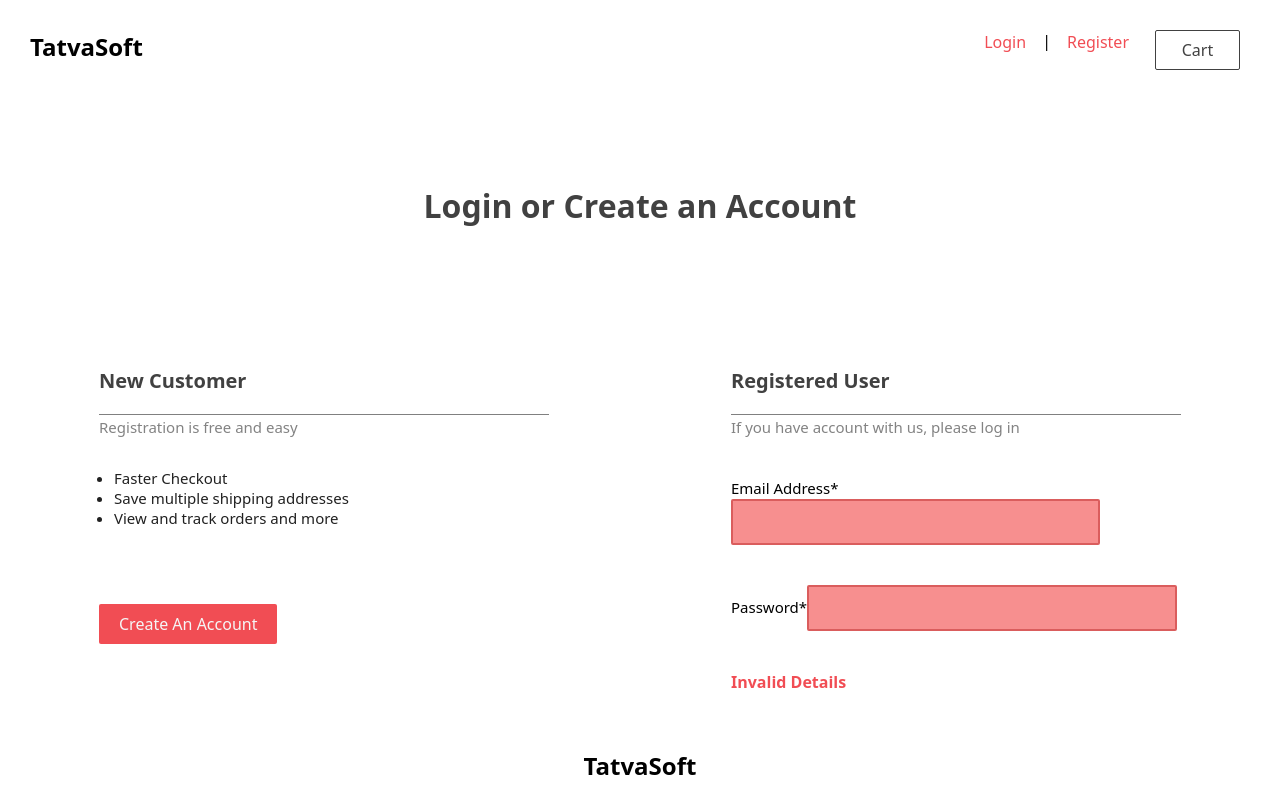
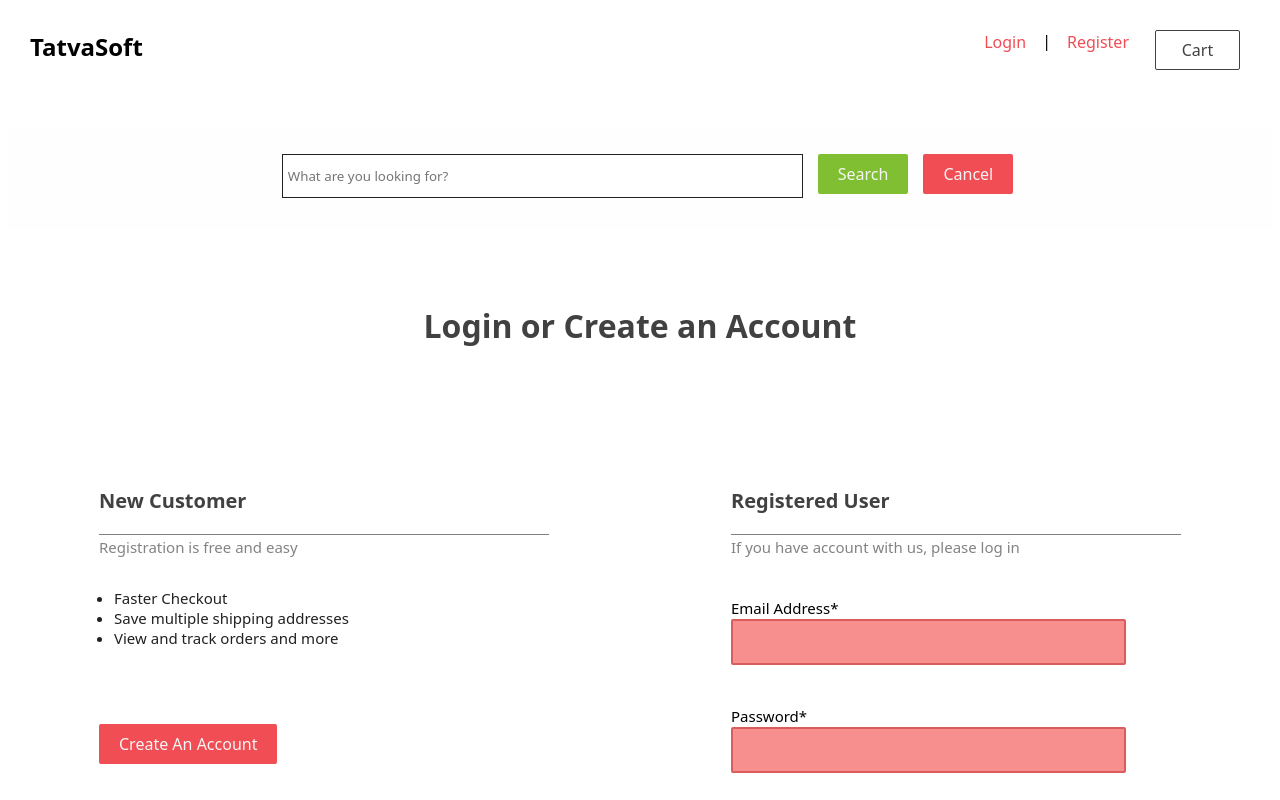
Before and after one commit to ramanujdevanshee22/E-book-Selling, a React (Create React App) app: page /Login in a window 1280 px wide. Shown: the top 800 px of the page. Built offline with nearby package versions, Linux system fonts and the light colour scheme.

Commit message:
Api integration for login and global search book

```diff
--- a/src/Components/CSS/searchSection.css
+++ b/src/Components/CSS/searchSection.css
@@ -1,9 +1,74 @@
 /* Search Section CSS */
+.textBox1 {
+  width: 40vw;
+  height: 40px;
+  border: 1px solid rgb(33, 33, 33);
+  color: rgb(33, 33, 33);
+  border-radius: none;
+  transition: all 0.2s ease-in-out;
+  padding-left: 5px;
+}
+.textBox1:hover {
+  cursor: pointer;
+  background-color: rgb(255, 253, 253);
+  transition: all 0.2s ease-in-out;
+}
+.textBox1:active {
+  transition: all 0.2s ease-in-out;
+  transform: scale(0.95);
+}
+.textBox1:focus {
+  border: 2px solid black;
+}
+
 .search-section {
   margin: 20px 0px 50px 0px;
   display: flex;
   justify-content: center;
+  background-color: rgb(255, 254, 254);
+  padding: 20px 0px 20px 0px;
+  height: 60px;
 }
 .search-section > * {
   margin: 5px 0px 5px 15px;
 }
+
+.search-main-div {
+  width: 42vw;
+  max-height: 150px;
+  overflow-y: scroll;
+
+  /* background-color: aquamarine; */
+  /* border: 2px solid black; */
+}
+*::-webkit-scrollbar,
+*::-webkit-scrollbar-thumb {
+  width: 26px;
+  border-radius: 13px;
+  background-clip: padding-box;
+  border: 10px solid transparent;
+}
+
+*::-webkit-scrollbar-thumb {
+  box-shadow: inset 0 0 0 10px;
+}
+
+.search-single-item {
+  /* border: 3px solid black; */
+  margin: 2px 0px 4px 0px;
+  background-color: rgb(223, 245, 194);
+  padding: 0px 2px 0px 2px;
+  display: flex;
+  flex-direction: row;
+}
+
+.item-name-desc {
+  /* border: 2px solid goldenrod; */
+  margin-left: 3px;
+  width: 30vw;
+}
+
+.item-price-cart {
+  /* border: 2px solid maroon; */
+  margin: 0px 0px 0px 43px;
+}
--- a/src/Components/PAGES/Login.js
+++ b/src/Components/PAGES/Login.js
@@ -2,7 +2,9 @@ import React, { useState, useEffect } from "react";
 import "../CSS/login.css";
 import "../UI/CSS/textBox.css";
 import RedButton from "../UI/RedButton";
-import { useNavigate } from "react-router-dom";
+import { redirect, useNavigate } from "react-router-dom";
+import axios from "axios";
+import { toast } from "react-toastify";
 const Login = (props) => {
   const navigate = useNavigate();
 
@@ -49,6 +51,32 @@ const Login = (props) => {
   const submitForm = (e) => {
     navigate("/");
   };
+  const checkForm = (e) => {
+    e.preventDefault();
+    let fetch_user = {
+      email: email,
+      password: password,
+    };
+    axios
+      .post(
+        "https://book-e-sell-node-api.vercel.app/api/user/login",
+        fetch_user
+      )
+      .then((result) => {
+        console.log(result);
+        if (result.data.code === 200) {
+          toast.success("You are logged in!!!");
+          navigate("/product-page");
+        }
+      })
+      .catch((err) => {
+        console.log(err);
+        if (err.response.data.code === 401) {
+          toast.error(err.response.data.error);
+          navigate("/Login");
+        }
+      });
+  };
   return (
     <>
       <div className="login-login-heading">
@@ -84,6 +112,7 @@ const Login = (props) => {
                 type="text"
                 className={emailVal ? "textBox" : "textBox red-textBox"}
                 id="email"
+                name="email"
               ></input>
             </div>
             <div className="login-sub-holder">
@@ -95,11 +124,12 @@ const Login = (props) => {
                 type="password"
                 className={pwVal ? "textBox" : "textBox red-textBox"}
                 id="password"
+                name="password"
               ></input>
             </div>
             <div className="login-sub-holder">
               {formVal ? (
-                <RedButton buttonText="Login" />
+                <RedButton buttonText="Login" onSubmit={checkForm} />
               ) : (
                 <h4 style={{ color: "#f14d54" }}>Invalid Details</h4>
               )}
--- a/src/Components/PAGES/RootLayout.js
+++ b/src/Components/PAGES/RootLayout.js
@@ -1,12 +1,14 @@
 import React from "react";
 import Header from "../SECTIONS/Header";
 import Footer from "../SECTIONS/Footer";
+import Search from "../SECTIONS/Search";
 import { Outlet } from "react-router-dom";
 
 function RootLayout() {
   return (
     <div>
       <Header />
+      <Search placeholder="What are you looking for?" />
       <Outlet />
       <Footer />
     </div>
--- a/src/Components/SECTIONS/Header.js
+++ b/src/Components/SECTIONS/Header.js
@@ -17,7 +17,7 @@ function Header(props) {
                     <WhiteButton buttonText="Menu" click={menu} />
                 </div> */}
         <div className="header-buttons">
-          <LinkButton buttonText="Login" onSubmit={clickLogin}></LinkButton> |{" "}
+          <LinkButton buttonText="Login" onClick={clickLogin}></LinkButton> |{" "}
           <LinkButton buttonText="Register" />
           <WhiteButton buttonText="Cart" />
         </div>
--- a/src/Components/SECTIONS/Search.js
+++ b/src/Components/SECTIONS/Search.js
@@ -1,16 +1,71 @@
 import GreenButton from "../UI/GreenButton";
 import RedButton from "../UI/RedButton";
-import '../CSS/searchSection.css'
-import '../UI/CSS/textBox.css'
+import "../CSS/searchSection.css";
+import "../UI/CSS/textBox.css";
+import axios from "axios";
+import { toast } from "react-toastify";
+import { useState } from "react";
+import { Link } from "react-router-dom";
 function Search(props) {
-    return (
-        <>
-            <div className='search-section'>
-                <input type="text" placeholder={props.placeholder} className='textBox'></input>
-                <GreenButton buttonText="Search" />
-                <RedButton buttonText="Cancel" />
+  const [fetched_Blist, setBlist] = useState([]);
+  const [openSearchList, setOpen] = useState(false);
+  const searchHandler = (e) => {
+    axios
+      .get(
+        `https://book-e-sell-node-api.vercel.app/api/book/search?keyword=${e.target.value}`
+      )
+      .then((res) => {
+        // console.log(res.data);
+        if (res.data.code == 200) {
+          setBlist(res.data.result);
+        }
+        console.log(fetched_Blist);
+      })
+      .catch((err) => {
+        console.log(err);
+        toast.error("Enter keyword to search product");
+        setOpen(false);
+      });
+
+    setOpen(true);
+  };
+  return (
+    <>
+      <div className="search-section">
+        <div>
+          <input
+            type="text"
+            placeholder={props.placeholder}
+            className="textBox1"
+            onChange={searchHandler}
+          ></input>
+          {openSearchList && (
+            <div className="search-main-div">
+              {fetched_Blist.map((book) => {
+                return (
+                  <div className="search-single-item">
+                    <div className="item-name-desc">
+                      {/* <h4 style={{ textDecorationLine: "underline" }}> */}
+                      <h4>{book.name}</h4>
+                      <p style={{ color: "grey", fontFamily: "cursive" }}>
+                        {book.description}
+                      </p>
+                    </div>
+
+                    <div className="item-price-cart">
+                      <h2>Rs.{book.price}</h2>
+                      <Link>Add to cart</Link>
+                    </div>
+                  </div>
+                );
+              })}
             </div>
-        </>
-    )
+          )}
+        </div>
+        <GreenButton buttonText="Search" />
+        <RedButton buttonText="Cancel" />
+      </div>
+    </>
+  );
 }
 export default Search;
--- a/src/Components/UI/CSS/textBox.css
+++ b/src/Components/UI/CSS/textBox.css
@@ -1,5 +1,5 @@
 .textBox {
-  width: 28vw;
+  width: 30vw;
   height: 40px;
   border: 1px solid rgb(33, 33, 33);
   color: rgb(33, 33, 33);
@@ -9,7 +9,7 @@
 }
 .textBox:hover {
   cursor: pointer;
-  background-color: rgb(240, 239, 239);
+  background-color: rgb(255, 253, 253);
   transition: all 0.2s ease-in-out;
 }
 .textBox:active {
```
